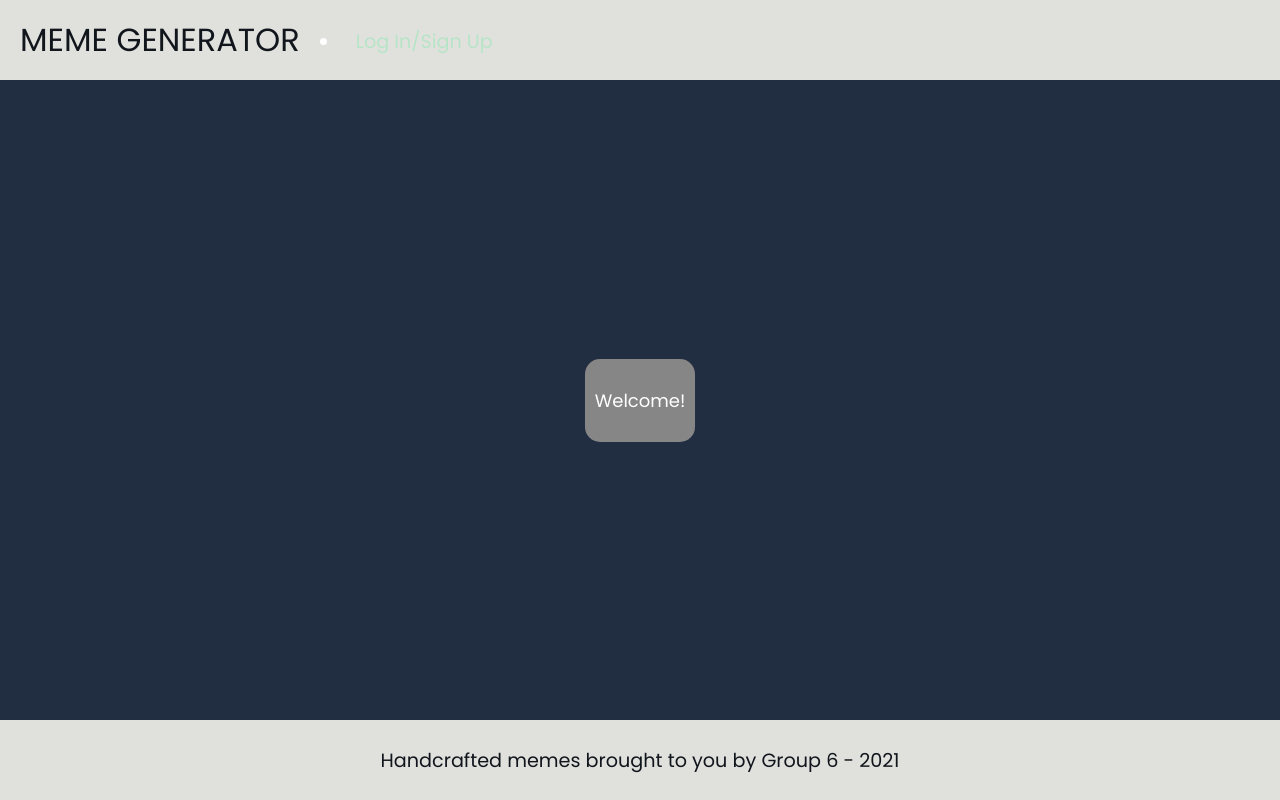
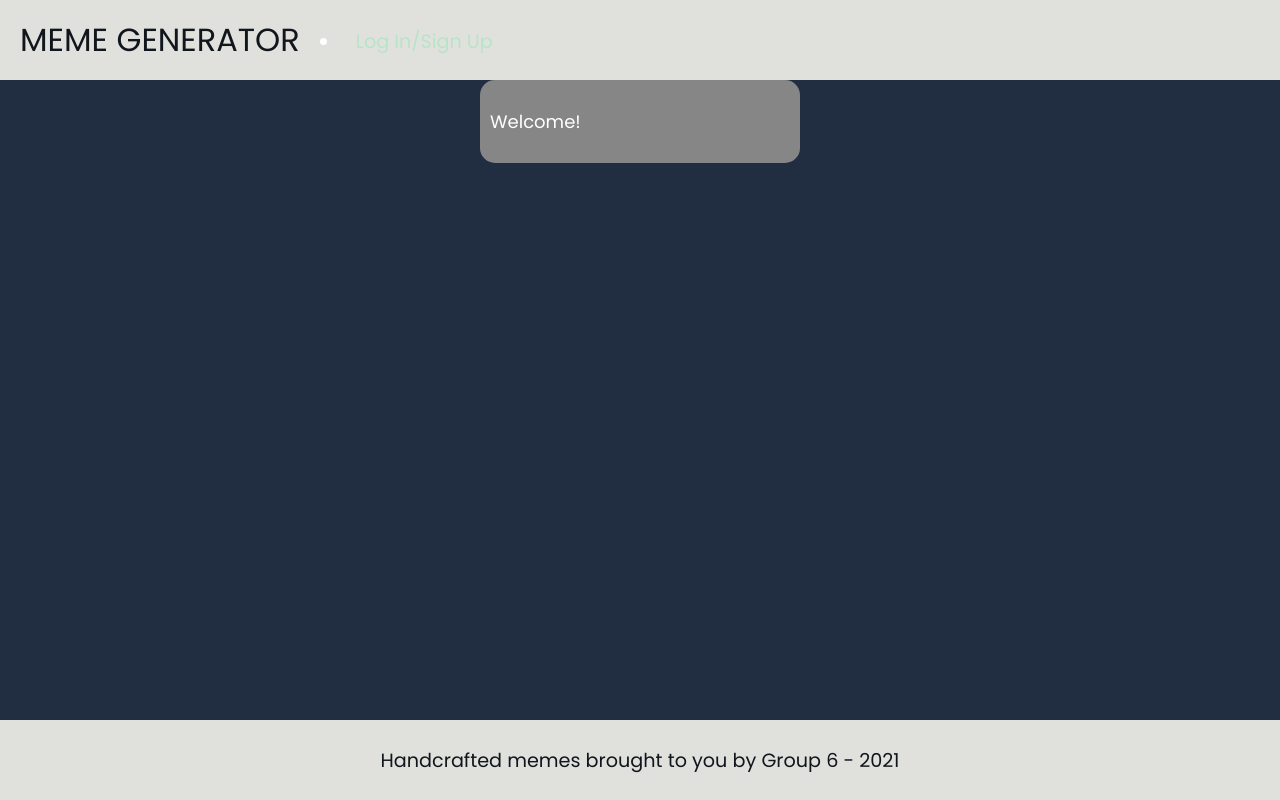
Before and after one commit to big-bad-six/project3, a React (Create React App) app in the folder client/: page / in a window 1280 px wide. Built offline with nearby package versions, Linux system fonts and the light colour scheme.

Commit message:
wrapping pages insude main to fix height issue

```diff
--- a/client/src/App.js
+++ b/client/src/App.js
@@ -19,6 +19,7 @@ function App() {
     <ApolloProvider client={client}>
       <Router>
         <Nav />
+        <main className="main-container">
           <Route exact path="/">
             <Home />
           </Route>
@@ -28,6 +29,7 @@ function App() {
           <Route exact path="/sign-in">
             <SignIn />
           </Route>
+        </main>
         <Footer />
       </Router>
     </ApolloProvider>
```
Lines whose indentation alone changed are shown as unchanged.
